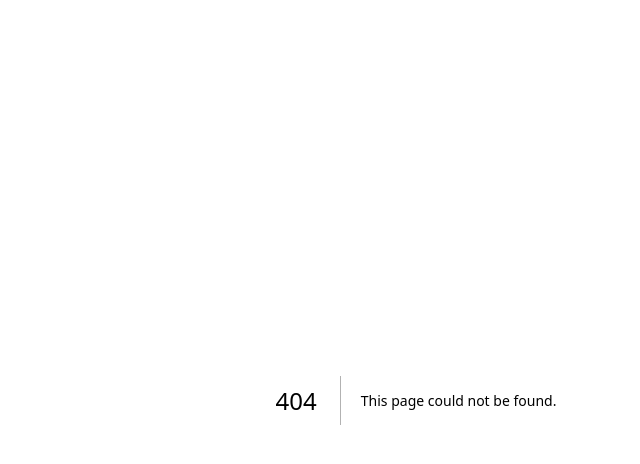
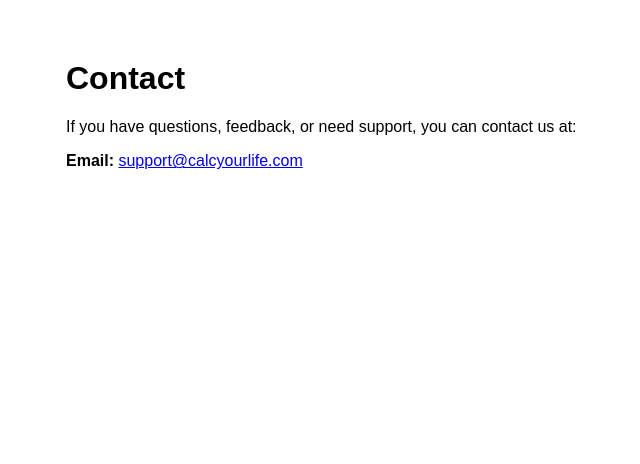
Before and after one commit to billybirdsong93/CalcYourLifeMinimal, a Next.js app: page /contact in a window 1280 px wide. Before the commit this address had no page. Shown: the top 464 px of the page, without its empty margins (224-864 px from the left). Built offline with nearby package versions, Linux system fonts and the light colour scheme.

Commit message:
add contact page

```diff
--- /dev/null
+++ b/app/contact/page.js
@@ -0,0 +1,18 @@
+export default function ContactPage() {
+return (
+<main style={{ maxWidth: "700px", margin: "60px auto", fontFamily: "Arial" }}>
+<h1>Contact</h1>
+
+<p>
+If you have questions, feedback, or need support, you can contact us at:
+</p>
+
+<p>
+<strong>Email:</strong>{" "}
+<a href="mailto:support@calcyourlife.com">
+support@calcyourlife.com
+</a>
+</p>
+</main>
+);
+}
```
